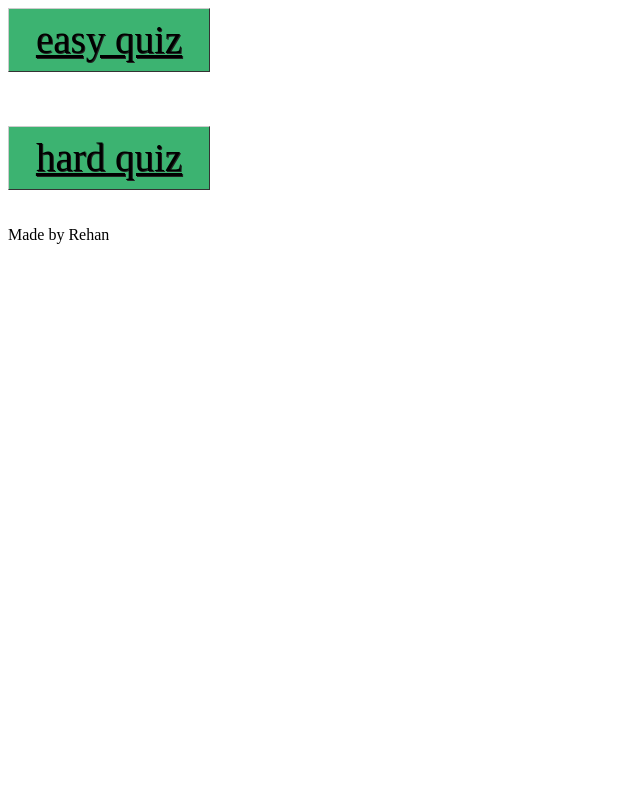
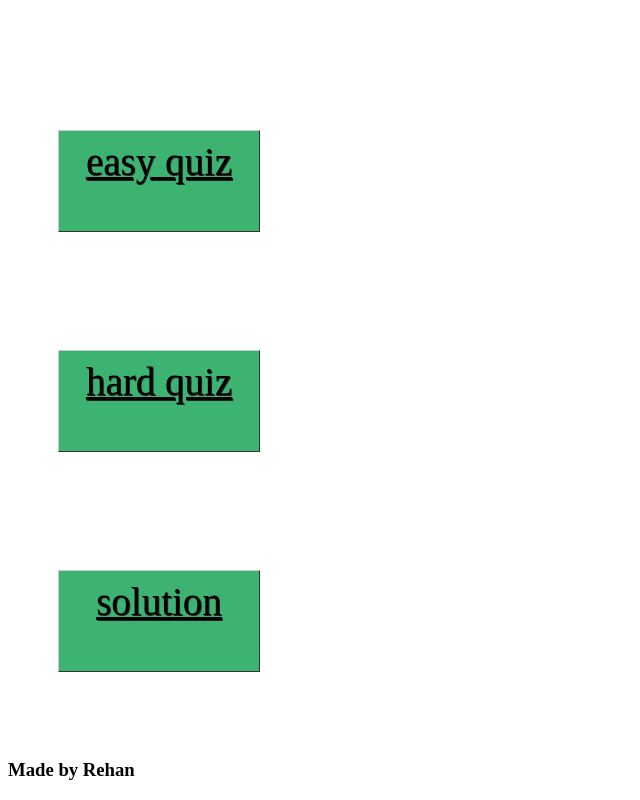
Before and after one commit to ssthunderyt/ssthunderyt.github.io, a plain HTML site: page index.html in a window 1280 px wide. Shown: the whole page, without its empty margins (0-640 px from the left). Drawn offline with Linux system fonts and the light colour scheme.

Commit message:
Update index.html

```diff
--- a/index.html
+++ b/index.html
@@ -5,18 +5,24 @@
     <title>Page title</title>
 </head>
 <body>
-<a href="quiz.html" class="button">easy quiz</a>
 <br>
 <br>
 <br>
 <br>
+<a href="quiz.html" class="button">easy quiz</a>
+<br>
+<br>
 <a href="hard.html" class="button">hard quiz</a>
+<br>
+<br>
+<a href="solution.html" class="button"> solution</a>
 <style>
     a.button {
    display: -moz-inline-stack;
    display: inline-block;
    width: 200px;
-   height: 62px;
+   height: 100px;
+   margin: 50px;
    background: url("img/btncolor.png") no-repeat;
    border-top: 1px solid #CCCCCC;
   border-right: 1px solid #333333;
@@ -39,7 +45,6 @@ a.button:hover{
 </style>
 <br>
 <br>
-<br>
 
-Made by Rehan
+<h3>Made by Rehan</h3>
 </html>
```
